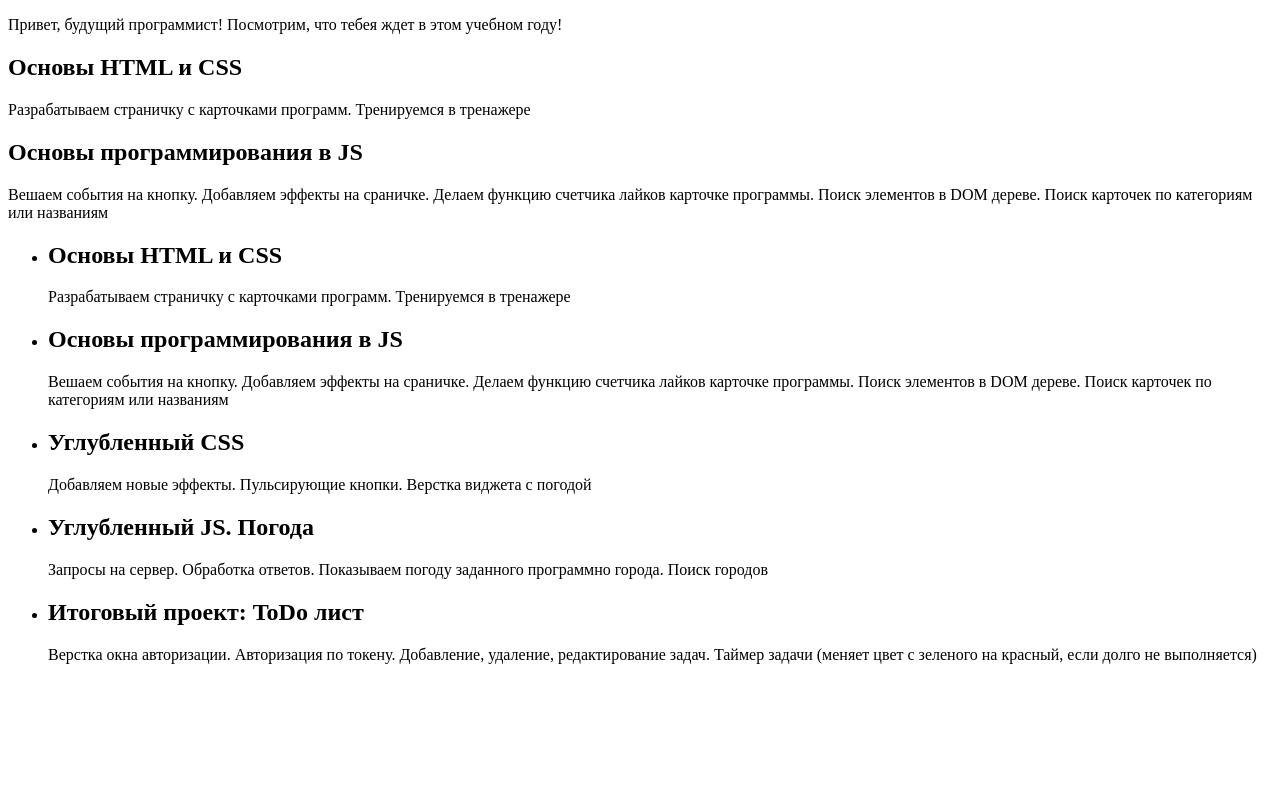
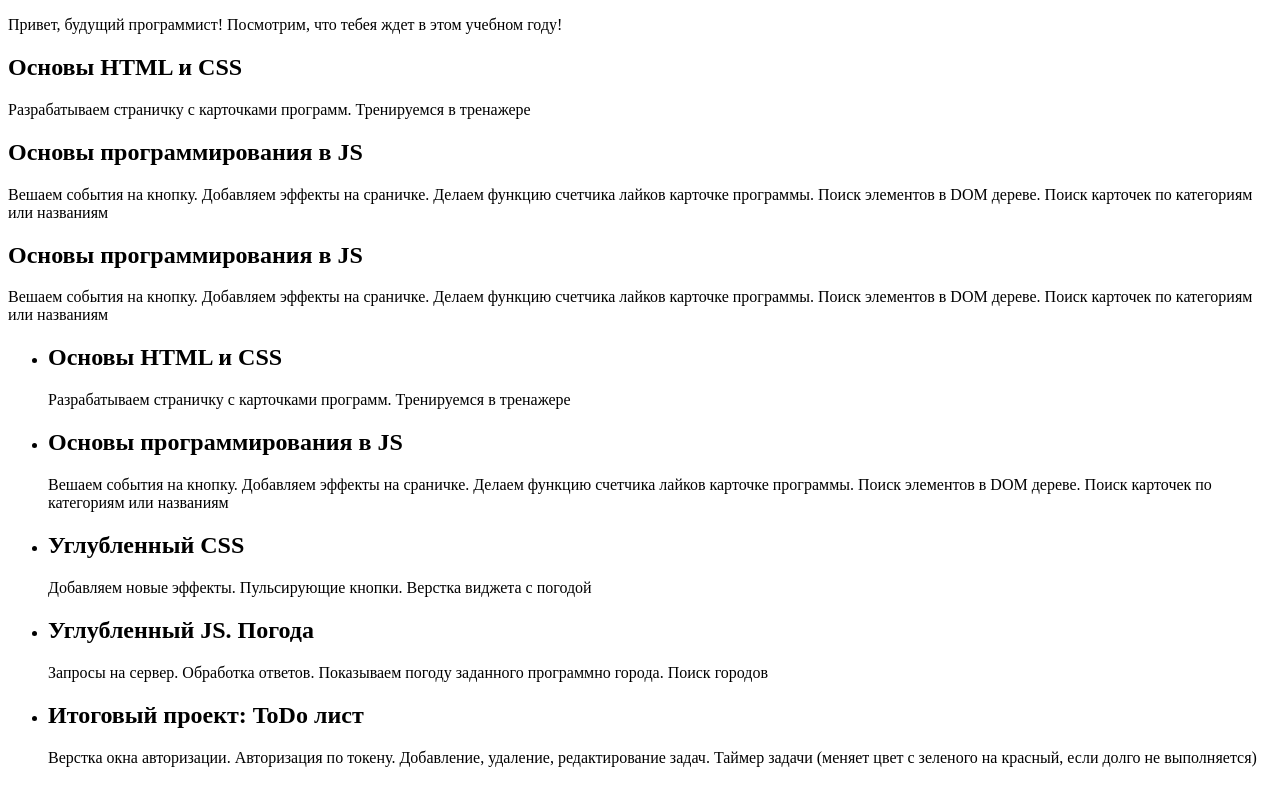
Before and after one commit to itrobotom/myplanning_ui, a React (Create React App) app: page / in a window 1280 px wide. Built offline with nearby package versions, Linux system fonts and the light colour scheme.

Commit message:
проверка работы на рабочем ПК

```diff
--- a/src/App.js
+++ b/src/App.js
@@ -13,6 +13,7 @@ function App() {
       </header>
       <WayToTeach title={ways[0].title} description={ways[0].description}/>
       <WayToTeach title={ways[1].title} description={ways[1].description}/>
+      <WayToTeach title={ways[1].title} description={ways[1].description}/>
       <ul>
         {listWays}
       </ul>
```
